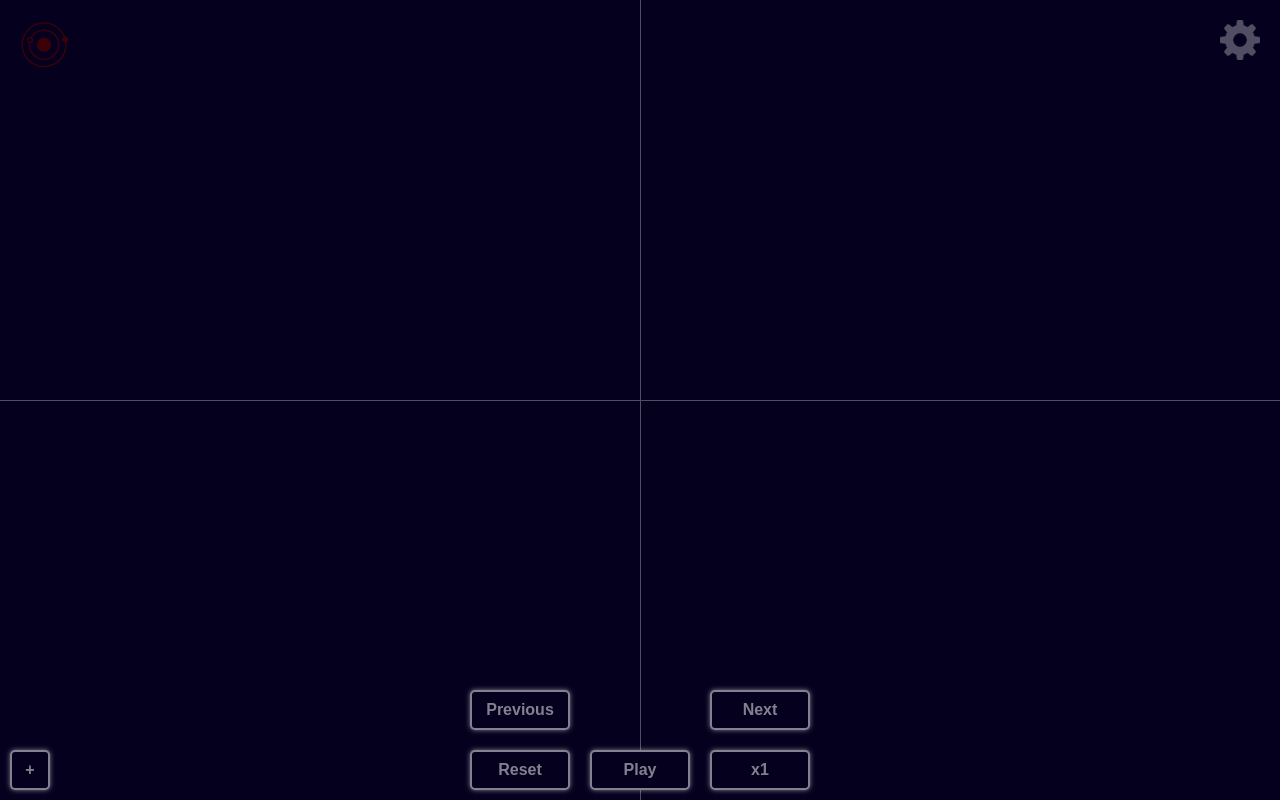
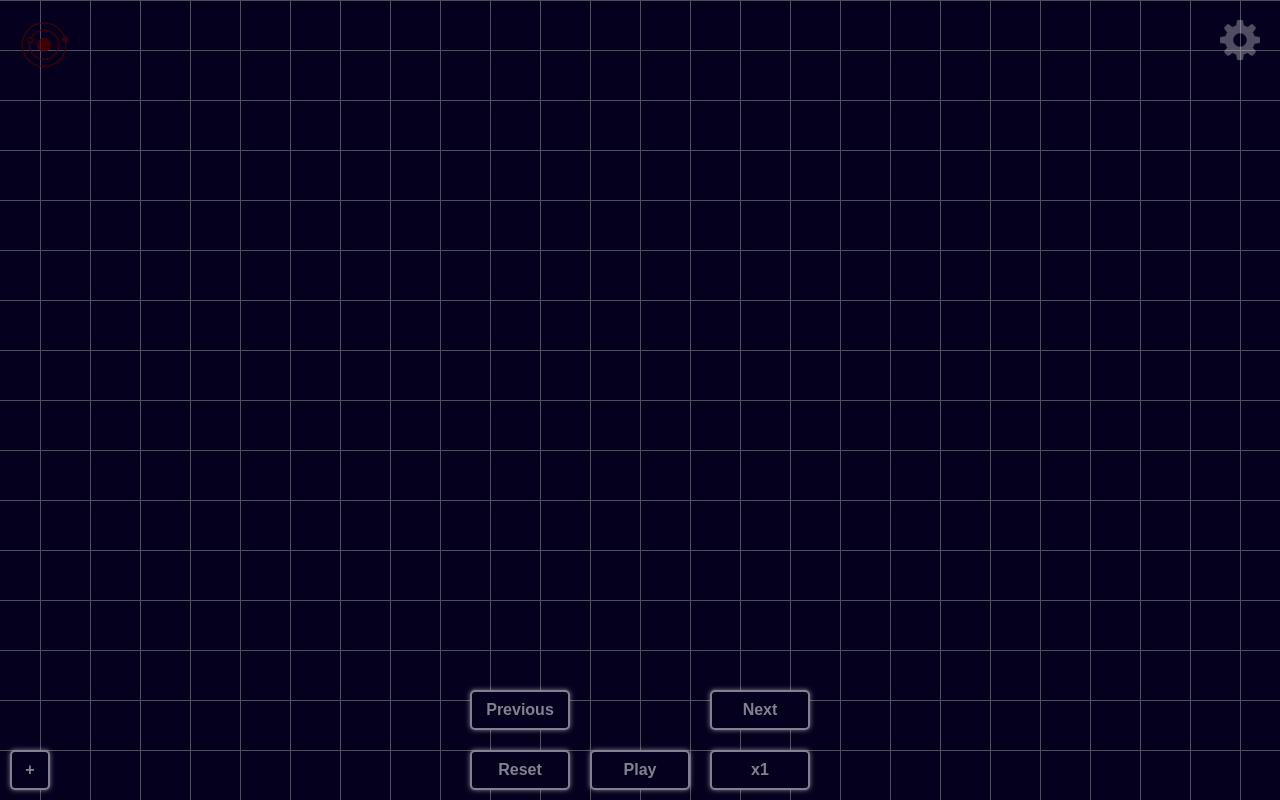
Before and after one commit to cophilot/OrbitLab, an Angular app: page / in a window 1280 px wide. Built offline with nearby package versions, Linux system fonts and the light colour scheme.

Commit message:
update: Fri 19 Jan 2024 22:27:00 CET

```diff
--- a/src/app/coordinate-system/coordinate-system.component.html
+++ b/src/app/coordinate-system/coordinate-system.component.html
@@ -1,4 +1,4 @@
 <div class="system" (click)="unselectObject()">
-  <div class="xBar"></div>
-  <div class="yBar"></div>
+  <div class="xBar" *ngFor="let x of xBars" [style.left.px]="x"></div>
+  <div class="yBar" *ngFor="let y of yBars" [style.top.px]="y"></div>
 </div>
--- a/src/app/coordinate-system/coordinate-system.component.sass
+++ b/src/app/coordinate-system/coordinate-system.component.sass
@@ -4,17 +4,15 @@
   height: 100%
   opacity: 0.3
   z-index: -100
-  .xBar
+  .yBar
     width: 100%
     height: 1px
     background-color: white
     position: absolute
-    top: 50%
     left: 0
-  .yBar
+  .xBar
     width: 1px
     height: 100%
     background-color: white
     position: absolute
     top: 0
-    left: 50%
--- a/src/app/coordinate-system/coordinate-system.component.ts
+++ b/src/app/coordinate-system/coordinate-system.component.ts
@@ -7,7 +7,32 @@ import { ObjectService } from '../service/object.service';
   styleUrls: ['./coordinate-system.component.sass'],
 })
 export class CoordinateSystemComponent {
-  constructor(private objectService: ObjectService) {}
+  xBars: number[] = [];
+  yBars: number[] = [];
+
+  constructor(private objectService: ObjectService) {
+    const gridGap = 50;
+
+    let middle = window.innerWidth / 2;
+    this.xBars.push(middle);
+
+    let offset = 0;
+    while (middle - offset > 0) {
+      offset += gridGap;
+      this.xBars.push(middle + offset);
+      this.xBars.push(middle - offset);
+    }
+
+    middle = window.innerHeight / 2;
+    this.yBars.push(middle);
+
+    offset = 0;
+    while (middle - offset > 0) {
+      offset += gridGap;
+      this.yBars.push(middle + offset);
+      this.yBars.push(middle - offset);
+    }
+  }
 
   unselectObject() {
     this.objectService.setSelectedObject(null);
--- a/src/app/object/object.component.sass
+++ b/src/app/object/object.component.sass
@@ -1,11 +1,11 @@
 .object
   position: fixed
   border-radius: 100%
-  box-shadow: 0 0 7px 7px rgba(0, 0, 0, 0.5)
+  box-shadow: 0 0 20px 20px rgba(0, 0, 0, 0.521)
   display: flex
   cursor: pointer
   &:hover
-    box-shadow: 0 0 7px 7px rgba(0, 0, 0, 0.8)
+    box-shadow: 0 0 20px 20px rgba(0, 0, 0, 0.8)
     .name
       opacity: 1
       font-size: 1.7rem
```
